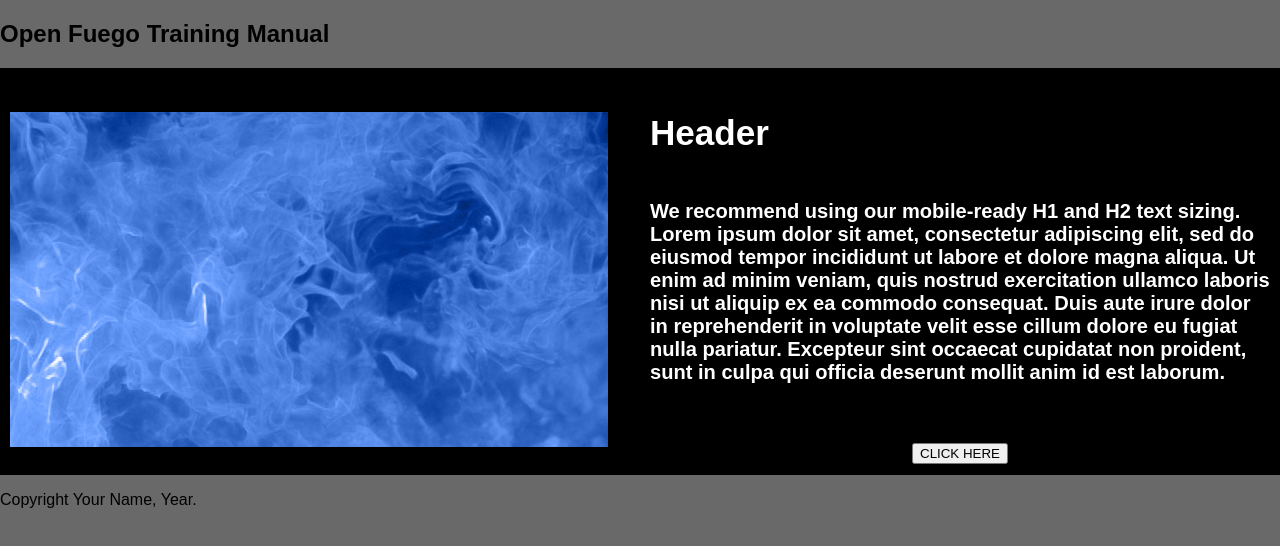
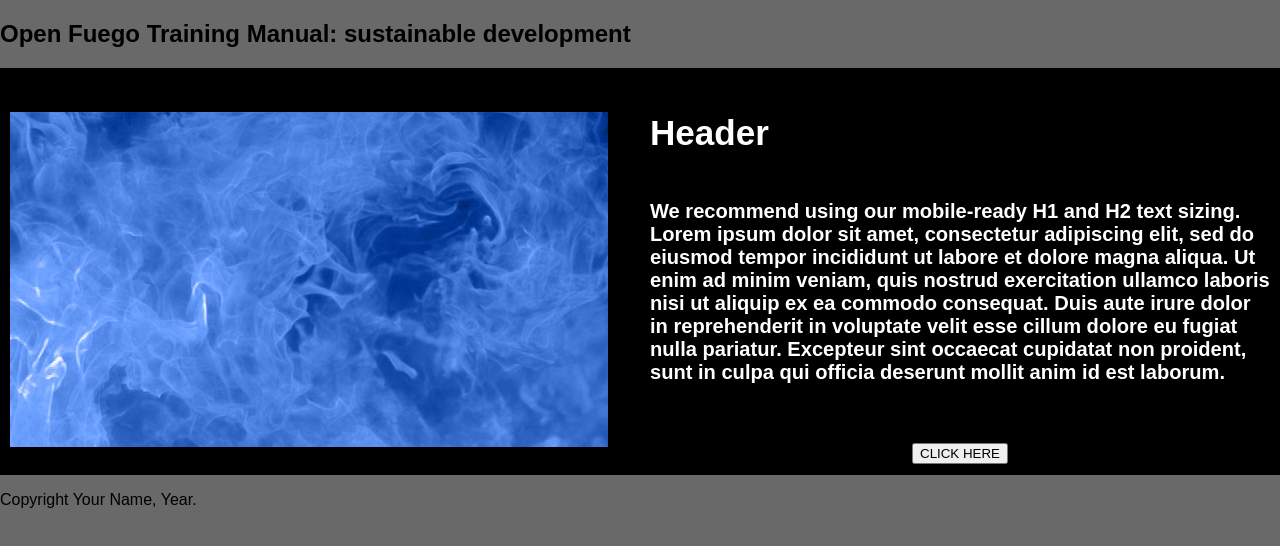
Before and after one commit to courtney4150/training-manual, a plain HTML site: page intro.html in a window 1280 px wide. Drawn offline with Linux system fonts and the light colour scheme.

Commit message:
added title

```diff
--- a/intro.html
+++ b/intro.html
@@ -22,7 +22,7 @@
 <body>
 
 <div>
-    <h2>Open Fuego Training Manual</h2>
+    <h2>Open Fuego Training Manual: sustainable development</h2>
     </div>
 
 
```
